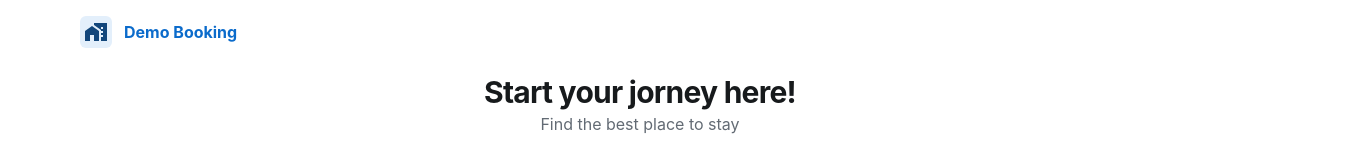
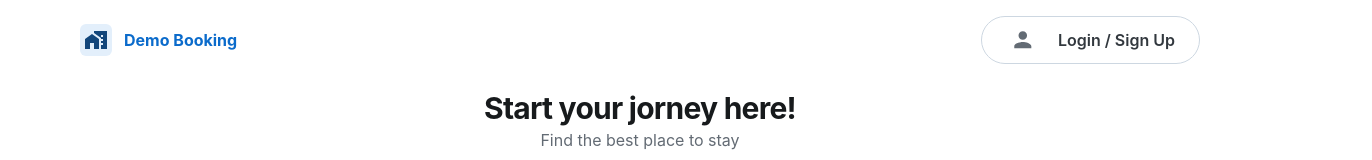
Before and after one commit to azat-dev/Booking, a React (Create React App) app in the folder web-client/: page / in a window 1280 px wide. Shown: the top 160 px of the page, 1372 px wide, since content can reach past the window. Built offline with nearby package versions, Linux system fonts and the light colour scheme.

Commit message:
Add login button into NavigationBar

```diff
--- a/web-client/src/presentation/components/navigation-bar/NavigationBar.tsx
+++ b/web-client/src/presentation/components/navigation-bar/NavigationBar.tsx
@@ -1,6 +1,15 @@
 import * as React from "react";
-import { Box, IconButton } from "@mui/joy";
+import {
+    Box,
+    IconButton,
+    ListDivider,
+    Menu,
+    MenuButton,
+    MenuItem,
+} from "@mui/joy";
 import Typography from "@mui/joy/Typography";
+
+import Dropdown from "@mui/joy/Dropdown";
 import Avatar from "@mui/joy/Avatar";
 import MapsHomeWorkIcon from "@mui/icons-material/MapsHomeWork";
 
@@ -17,12 +26,14 @@ const NavigationBar = ({ vm }: PropsNavigationBar) => {
                 justifyContent: "space-between",
                 alignItems: "center",
                 width: "100%",
+                boxSizing: "border-box",
                 top: 0,
                 px: 1.5,
                 py: 1,
                 zIndex: 10000,
                 position: "sticky",
                 paddingLeft: 10,
+                paddingRight: 10,
                 paddingTop: 2,
             }}
         >
@@ -31,6 +42,7 @@ const NavigationBar = ({ vm }: PropsNavigationBar) => {
                     display: "flex",
                     flexDirection: "row",
                     alignItems: "center",
+                    justifyContent: "space-between",
                     gap: 1.5,
                 }}
             >
@@ -41,16 +53,41 @@ const NavigationBar = ({ vm }: PropsNavigationBar) => {
                     Demo Booking
                 </Typography>
             </Box>
-
-            <Box sx={{ display: "flex", flexDirection: "row", gap: 3 }}>
-                <Box
+            <Dropdown>
+                <MenuButton
+                    variant="outlined"
+                    size="lg"
                     sx={{
+                        maxHeight: "48px",
+                        borderRadius: "9999999px",
+                        backgroundColor: "transparent",
+                    }}
+                    startDecorator={
+                        <Avatar
+                            sx={{ maxWidth: "48px", maxHeight: "48px" }}
+                            variant="plain"
+                        />
+                    }
+                >
+                    <Typography>Login / Sign Up</Typography>
+                </MenuButton>
+                <Menu
+                    placement="bottom-end"
+                    size="sm"
+                    sx={{
+                        zIndex: "99999",
+                        p: 1,
                         gap: 1,
-                        alignItems: "center",
-                        display: { xs: "none", sm: "flex" },
+                        "--ListItem-radius": "var(--joy-radius-sm)",
+                        minWidth: "200px",
                     }}
-                ></Box>
-            </Box>
+                >
+                    <MenuItem>
+                        <strong>Sign Up</strong>
+                    </MenuItem>
+                    <MenuItem>Log In</MenuItem>
+                </Menu>
+            </Dropdown>
         </Box>
     );
 };
--- a/web-client/src/presentation/pages/page-main/PageMain.tsx
+++ b/web-client/src/presentation/pages/page-main/PageMain.tsx
@@ -5,7 +5,6 @@ import Stack from "@mui/joy/Stack";
 import PropsPageMain from "./props";
 
 import style from "./style.module.scss";
-import PageMainViewModelImpl from "./PageMainViewModelImpl";
 import NavigationBar from "../../components/navigation-bar/NavigationBar";
 import useUpdatesFrom from "../../utils/binding/useUpdatesFrom";
 import { ItemsViewModelState } from "./ItemsViewModel/ItemsViewModel";
```
